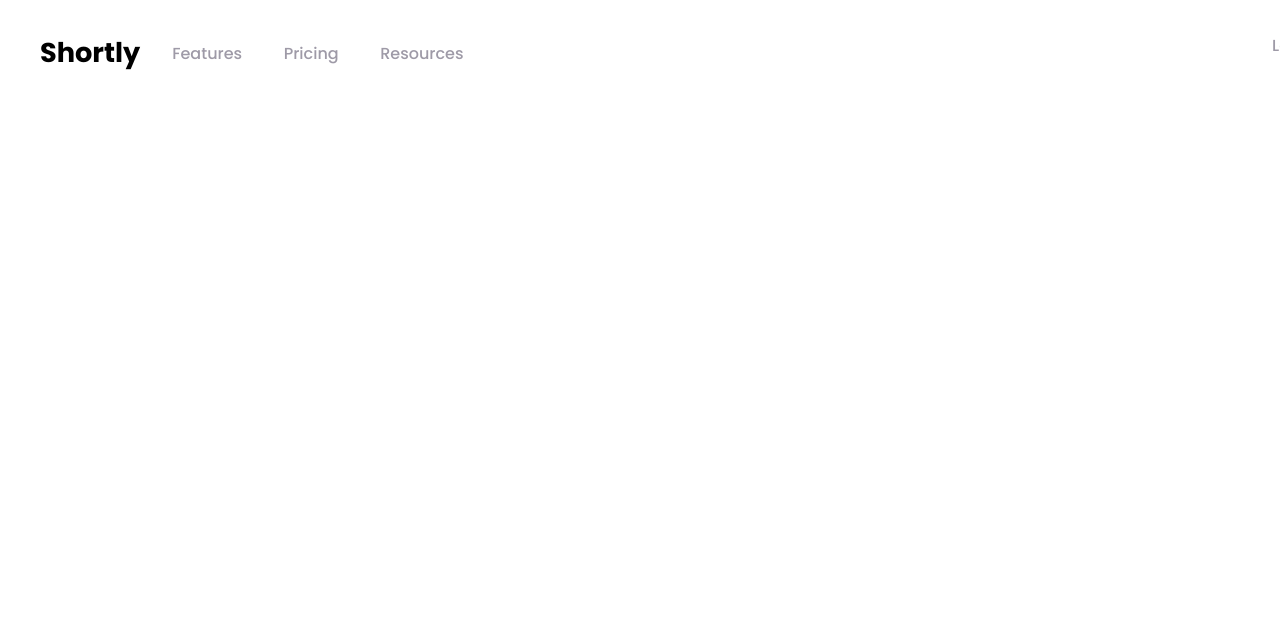
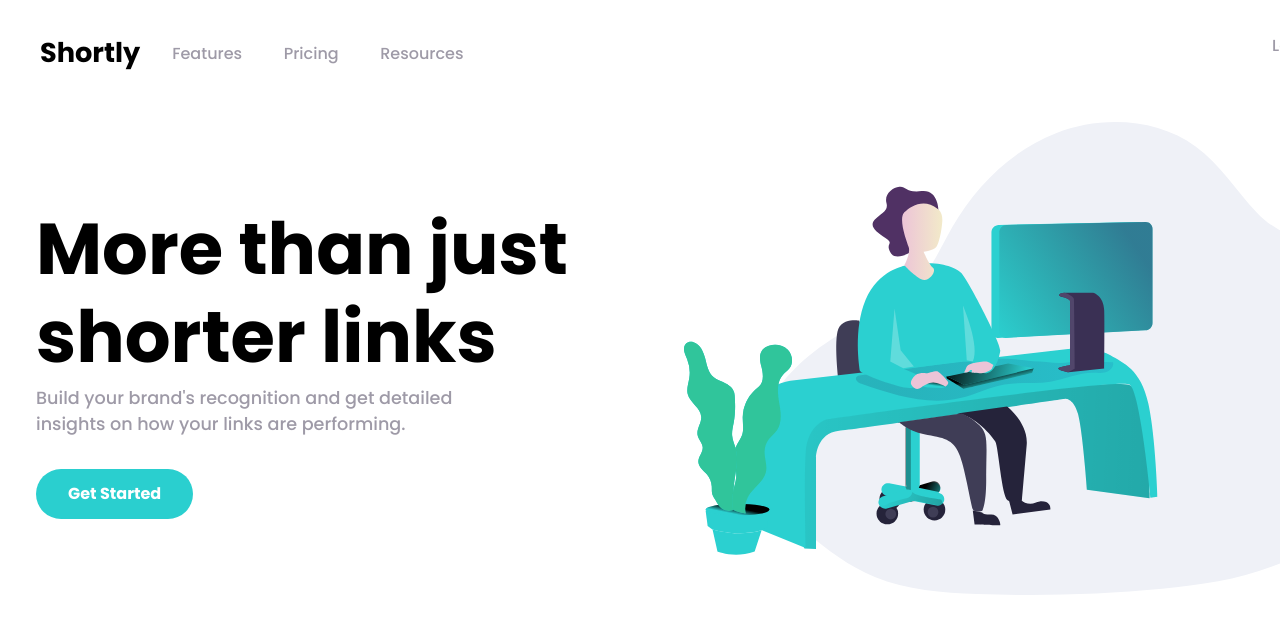
Before and after one commit to subrat611/URL-shortening-API-landing-page, a React (Vite) app: page / in a window 1280 px wide. Shown: the top 634 px of the page. Built offline with nearby package versions, Linux system fonts and the light colour scheme.

Commit message:
hero section done

```diff
--- a/src/App.jsx
+++ b/src/App.jsx
@@ -1,9 +1,11 @@
-import NavBar from "./components/NavBar/Index";
+import HeroSection from "./components/HeroSection";
+import NavBar from "./components/NavBar";
 
 function App() {
   return (
     <div className="App">
       <NavBar />
+      <HeroSection />
     </div>
   );
 }
--- /dev/null
+++ b/src/components/HeroSection/herosection.scss
@@ -0,0 +1,51 @@
+@use '../../scss/colors' as *;
+@use '../../scss/fonts' as *;
+
+.hero-wrapper {
+    display: flex;
+    justify-content: space-around;
+    align-items: center;
+    padding-top: 2rem;
+
+    &-left-content {
+        flex-basis: 40%;
+        .hero-title {
+            font-size: 4.5rem;
+            font-weight: $fw-700;
+            line-height: 5.5rem;
+        }
+
+        .hero-desc {
+            margin: 0.2rem 0 2rem 0;
+            font-size: 1.1rem;
+            color: $neutral-grayish-violet;
+            font-weight: $fw-500;
+        }
+
+        .hero-action-btn {
+            outline: none;
+            border: transparent;
+            background-color: $primary-cyan;
+            font-size: 1rem;
+            padding: 0.8rem 2rem;
+            border-radius: 50px;
+            font-family: $font-poppins;
+            font-weight: $fw-700;
+            color: #ffffff;
+            cursor: pointer;
+            transition: opacity 200ms ease-in-out;
+
+            &:hover {
+                opacity: 0.8;
+            }
+        }
+    }
+
+    &-right-content {
+        flex-basis: 50%;
+
+        .hero-img {
+            width: 100%;
+        }
+    }
+}
--- /dev/null
+++ b/src/components/HeroSection/index.jsx
@@ -0,0 +1,25 @@
+import WorkingPersonImg from "../../assets/illustration-working.svg";
+
+import "./herosection.scss";
+
+export default function HeroSection() {
+  return (
+    <div className="hero-wrapper">
+      <div className="hero-wrapper-left-content">
+        <span className="hero-title">
+          More than just
+          <br />
+          shorter links
+        </span>
+        <p className="hero-desc">
+          Build your brand's recognition and get detailed
+          <br /> insights on how your links are performing.
+        </p>
+        <button className="hero-action-btn">Get Started</button>
+      </div>
+      <div className="hero-wrapper-right-content">
+        <img src={WorkingPersonImg} alt="working-person" className="hero-img" />
+      </div>
+    </div>
+  );
+}
```
